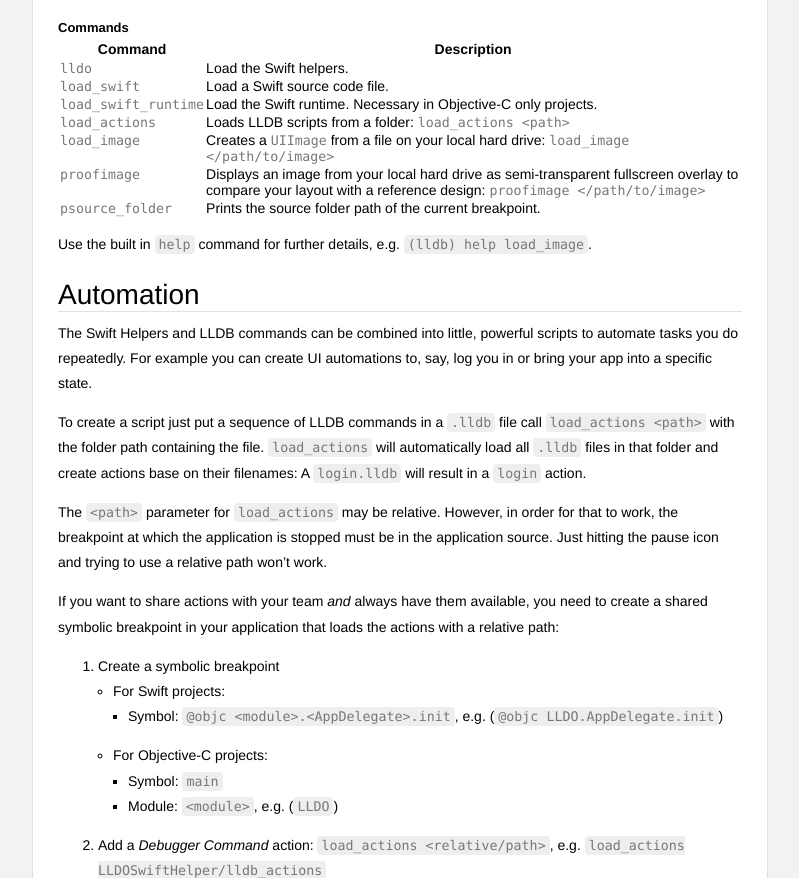
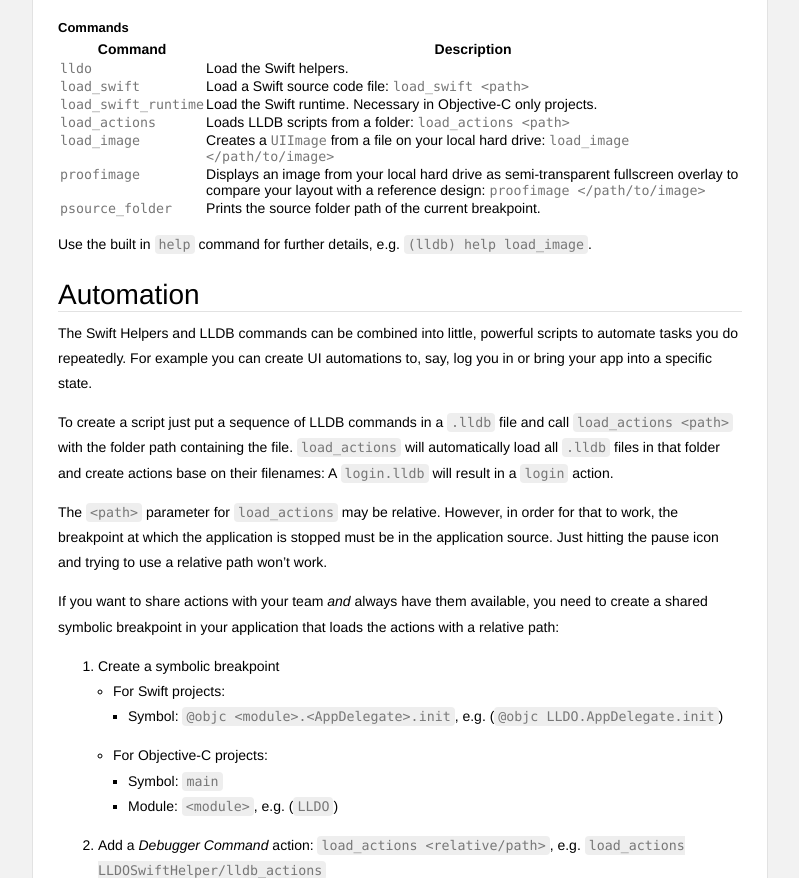
Before and after one commit to lurado/LLDO, a plain HTML site: page docs/docsets/LLDO.docset/Contents/Resources/Documents/index.html in a window 1280 px wide. Shown: the part 1785-2663 px from the top of the page, without its empty margins (364-1163 px from the left). Drawn offline with Linux system fonts and the light colour scheme; files that its build step writes are made by us from their sources; files whose address does not match are found by name.

Commit message:
Update documentation

```diff
--- a/docs/docsets/LLDO.docset/Contents/Resources/Documents/index.html
+++ b/docs/docsets/LLDO.docset/Contents/Resources/Documents/index.html
@@ -164,7 +164,7 @@ po UIView.root.overlay()
 </tr>
 <tr>
 <td><code>load_swift</code></td>
-<td>Load a Swift source code file.</td>
+<td>Load a Swift source code file: <code>load_swift &lt;path&gt;</code></td>
 </tr>
 <tr>
 <td><code>load_swift_runtime</code></td>
@@ -194,9 +194,13 @@ po UIView.root.overlay()
 <p>The Swift Helpers and LLDB commands can be combined into little, powerful scripts to automate tasks you do repeatedly.
 For example you can create UI automations to, say, log you in or bring your app into a specific state.</p>
 
-<p>To create a script just put a sequence of LLDB commands in a <code>.lldb</code> file call <code>load_actions &lt;path&gt;</code> with the folder path containing the file. <code>load_actions</code> will automatically load all <code>.lldb</code> files in that folder and create actions base on their filenames: A <code>login.lldb</code> will result in a <code>login</code> action.</p>
+<p>To create a script just put a sequence of LLDB commands in a <code>.lldb</code> file and call <code>load_actions &lt;path&gt;</code> with the folder path containing the file.
+<code>load_actions</code> will automatically load all <code>.lldb</code> files in that folder and create actions base on their filenames:
+A <code>login.lldb</code> will result in a <code>login</code> action.</p>
 
-<p>The <code>&lt;path&gt;</code> parameter for <code>load_actions</code> may be relative. However, in order for that to work, the breakpoint at which the application is stopped must be in the application source. Just hitting the pause icon and trying to use a relative path won&rsquo;t work.</p>
+<p>The <code>&lt;path&gt;</code> parameter for <code>load_actions</code> may be relative.
+However, in order for that to work, the breakpoint at which the application is stopped must be in the application source.
+ Just hitting the pause icon and trying to use a relative path won&rsquo;t work.</p>
 
 <p>If you want to share actions with your team <em>and</em> always have them available, you need to create a shared symbolic breakpoint in your application that loads the actions with a relative path:</p>
 
```
Also changed, not shown: docs/index.html (+7 -3 lines), 2 other files.
